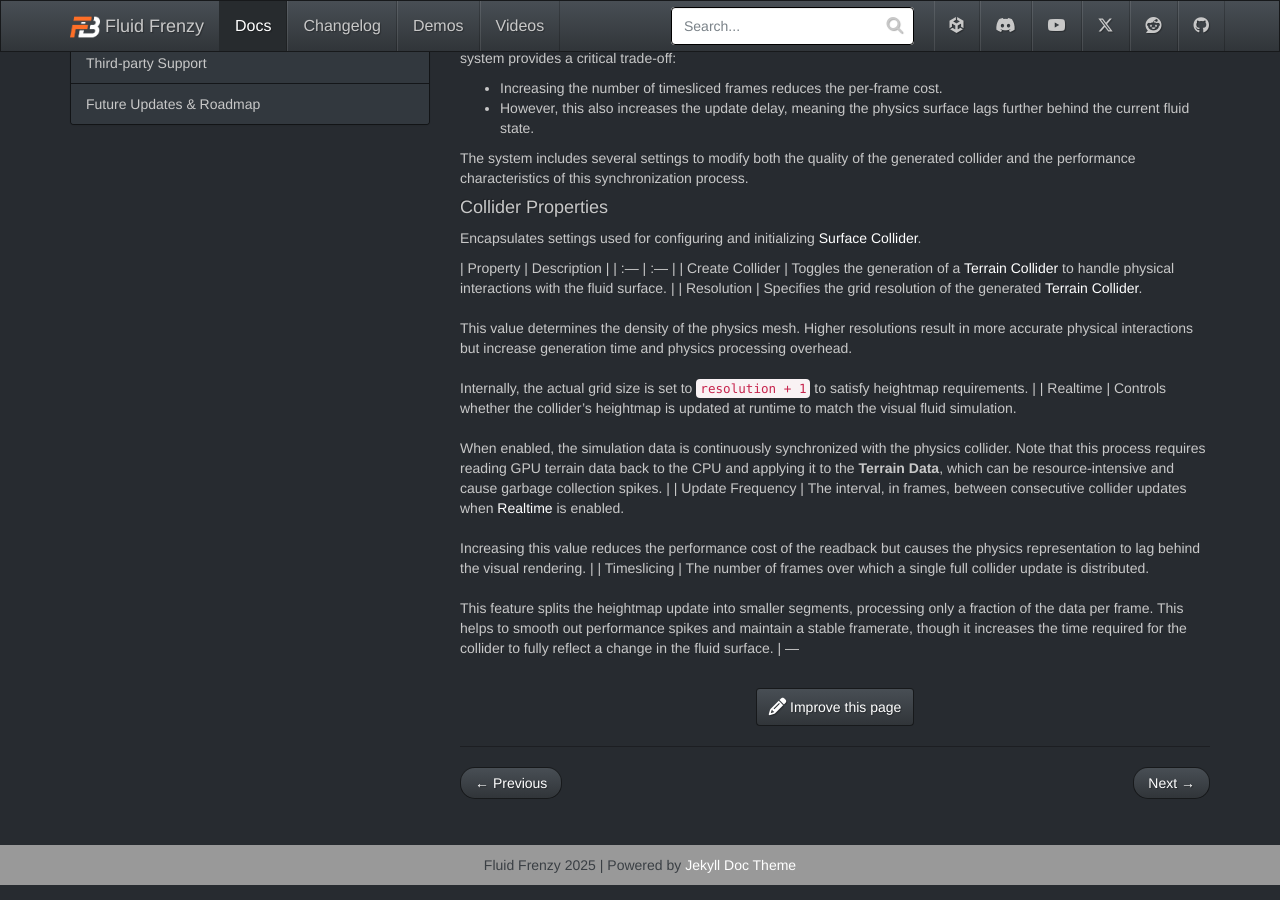
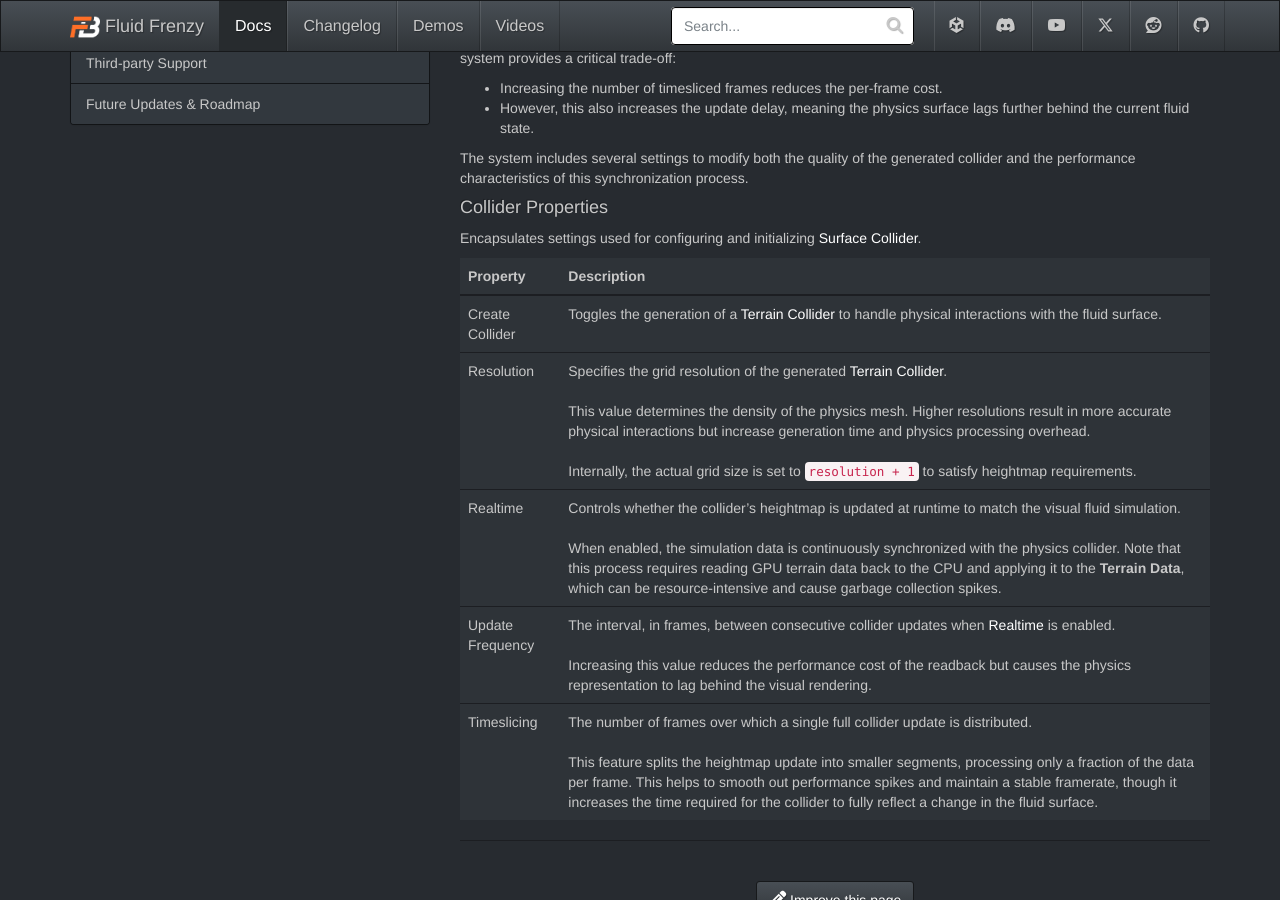
Before and after one commit to FrenzyByte/fluidfrenzy, a Jekyll site: the page built from _docs/physics-colliders.md, in a window 1280 px wide and 900 px high, scrolled down 641 px. Built offline with Jekyll 4.4.1, drawn with Linux system fonts in a browser that asks for light colours.

Commit message:
Fix table formatting.

```diff
--- a/_docs/physics-colliders.md
+++ b/_docs/physics-colliders.md
@@ -40,8 +40,7 @@
 | Realtime | Controls whether the collider's heightmap is updated at runtime to match the visual fluid simulation.<br/><br/>When enabled, the simulation data is continuously synchronized with the physics collider. Note that this process requires reading GPU terrain data back to the CPU and applying it to the **Terrain Data**, which can be resource-intensive and cause garbage collection spikes. |
 | Update Frequency | The interval, in frames, between consecutive collider updates when [Realtime](#realtime) is enabled.<br/><br/>Increasing this value reduces the performance cost of the readback but causes the physics representation to lag behind the visual rendering. |
 | Timeslicing | The number of frames over which a single full collider update is distributed.<br/><br/>This feature splits the heightmap update into smaller segments, processing only a fraction of the data per frame. This helps to smooth out performance spikes and maintain a stable framerate, though it increases the time required for the collider to fully reflect a change in the fluid surface. |
+
 ---
 
 <div style="page-break-after: always;"></div>
-
-<a name="simulation-debug-editor"></a>
```
